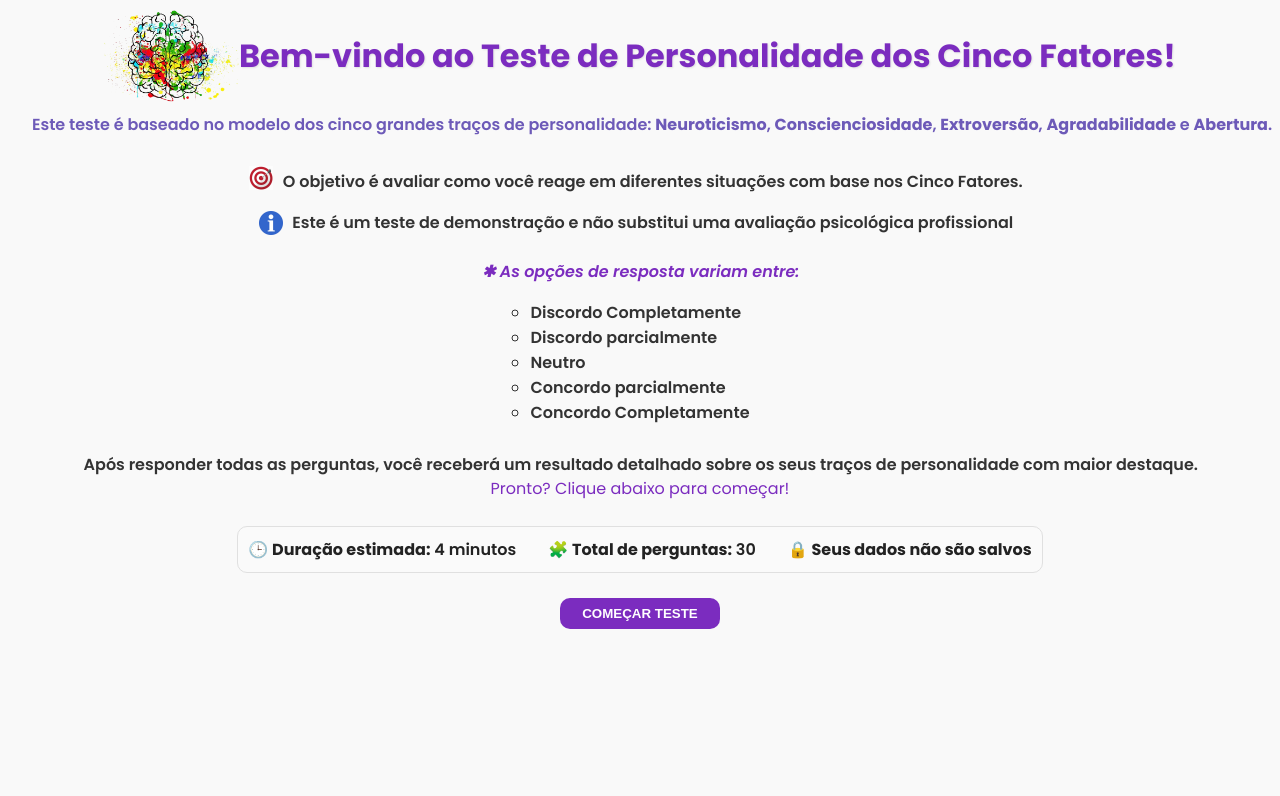
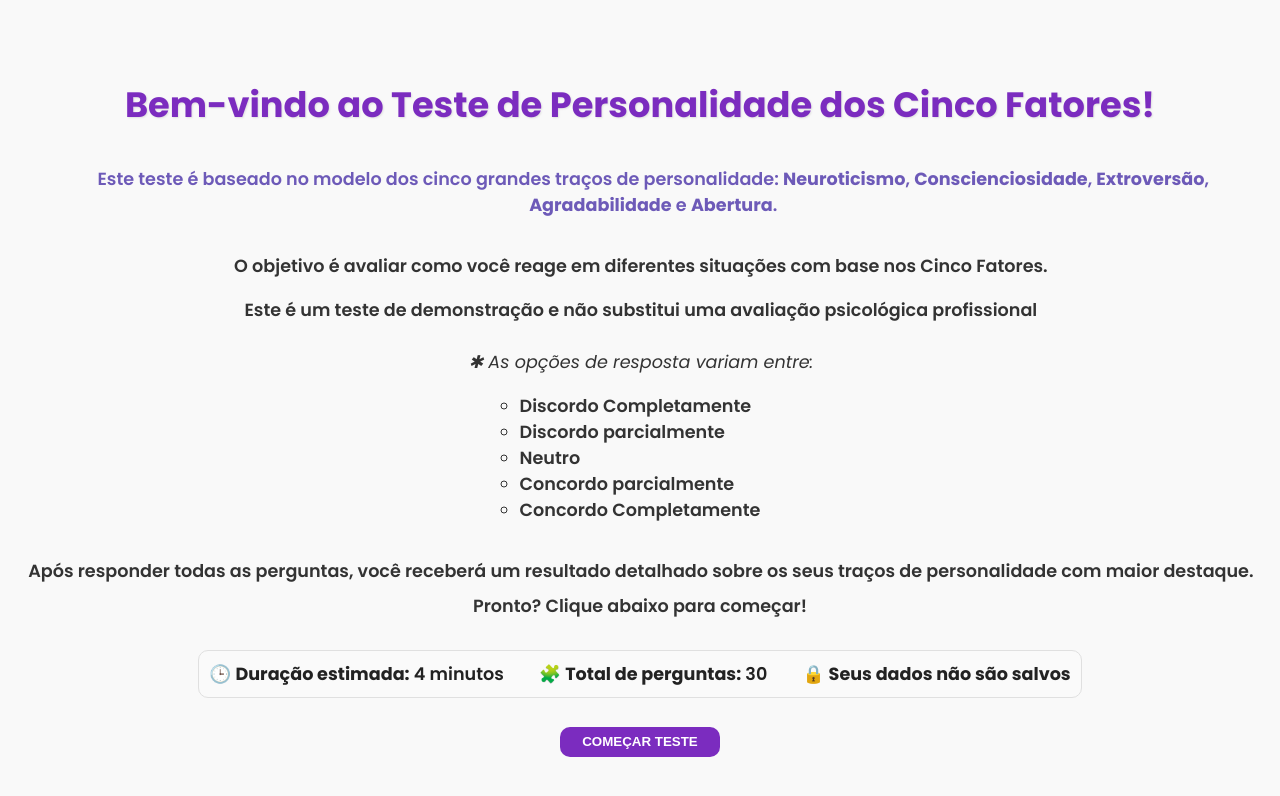
Before and after one commit to YuriMatheusBarros/Teste-de-Personalidade-ReactVersion, a React (Create React App) app: page / in a window 1280 px wide. Shown: the top 796 px of the page. Built offline with nearby package versions, Linux system fonts and the light colour scheme.

Commit message:
Centralização

```diff
--- a/src/css/intro.css
+++ b/src/css/intro.css
@@ -9,6 +9,8 @@ body {
   flex-direction: column;
   height: 100vh;
   align-items: center;
+  justify-content: center;
+  font-size: 1.1em;
 }
 
 .img-titulo {
@@ -37,10 +39,6 @@ body {
   font-weight: 600;
 }
 
-.imagens-demonstrativas {
-  height: 1.5em;
-  margin-bottom: 0.5em;
-}
 
 .explicacao {
   margin: 0.5em 0.5em 0.5em 0.6em;
@@ -58,10 +56,6 @@ body {
   margin-bottom: 0.5em;
 }
 
-.conjunto-img-texto em {
-  font-weight: 600;
-  color: #7B2CBF;
-}
 
 .explicacao i {
   margin-right: 0.4em;
@@ -71,33 +65,25 @@ body {
   font-weight: 600;
 }
 
-.conjunto-img-texto {
-  display: flex;
-  align-items: center;
-}
-
 .opcoes {
   color: #333333;
   font-weight: 600;
   margin-top: 0.5em;
 }
 
-.txt {
-  display: flex;
-  flex-direction: column;
-  align-items: center;
-  line-height: 1em;
-}
+
 
 .txt-aposResponder {
   text-align: justify;
   margin-top: 2em;
   font-weight: 600;
+  text-align: center;
 }
 
 .text-cliqueParaComecar {
-  color: #7B2CBF;
-  font-weight: 400;
+  color: #333333;
+  font-weight: 600;
+  text-align: center;
 }
 
 .info-extra {
--- a/src/intro.js
+++ b/src/intro.js
@@ -5,10 +5,6 @@ import './css/intro.css'
 
 // Importamos o useNavigate, que ajuda a mudar de página no site
 import { useNavigate } from 'react-router-dom';
-
-import cerebroImg from './image/cerebro.png';
-import objetivoImg from './image/objetivo.png';
-import info from './image/info.png';
 
 // Criamos uma função chamada Intro, que é uma parte do site (uma página)
 function Intro() {
@@ -26,24 +22,16 @@ function Intro() {
     <div className="intro">
       {/* Textos explicando o que é o teste */}
       <div className='img-titulo'>
-        <img src={cerebroImg} alt="Ícone de cérebro" />
         <h1 className='boasVindas'>Bem-vindo ao Teste de Personalidade dos Cinco Fatores!</h1>
       </div>
       <p className='explicacao-tracos'>Este teste é baseado no modelo dos cinco grandes traços de personalidade: <strong>Neuroticismo</strong>, <strong>Conscienciosidade</strong>, <strong>Extroversão</strong>, <strong>Agradabilidade</strong> e <strong>Abertura</strong>.</p>
 
-      <div className='conjunto-img-texto'>
-        <img className='imagens-demonstrativas' src={objetivoImg} alt='Imagem de um alvo' />
         <p className='explicacao negrito'> O objetivo é avaliar como você reage em diferentes situações com base nos Cinco Fatores.</p>
-      </div>
 
-      <div className='conjunto-img-texto'>
-        <img className='imagens-demonstrativas' src={info} alt='imagem de simbolo que representa informação' />
         <p className='explicacao aviso'>Este é um teste de demonstração e não substitui uma avaliação psicológica profissional</p>
-      </div>
 
-      <div className='conjunto-img-texto'>
         <p className='explicacao'><em>&#10033; As opções de resposta variam entre:</em></p>
-      </div>
+
       <ul type='circle' className='opcoes'>
         <li>Discordo Completamente</li>
         <li>Discordo parcialmente</li>
@@ -52,10 +40,8 @@ function Intro() {
         <li>Concordo Completamente</li>
       </ul>
 
-      <div className='txt'>
         <p className='explicacao txt-aposResponder'>Após responder todas as perguntas, você receberá um resultado detalhado sobre os seus traços de personalidade com maior destaque.</p>
         <p className='text-cliqueParaComecar'>Pronto? Clique abaixo para começar!</p>
-      </div>
 
       <div className="info-extra">
         <p>&#x1F552; <strong>Duração estimada:</strong> 4 minutos</p>
```
